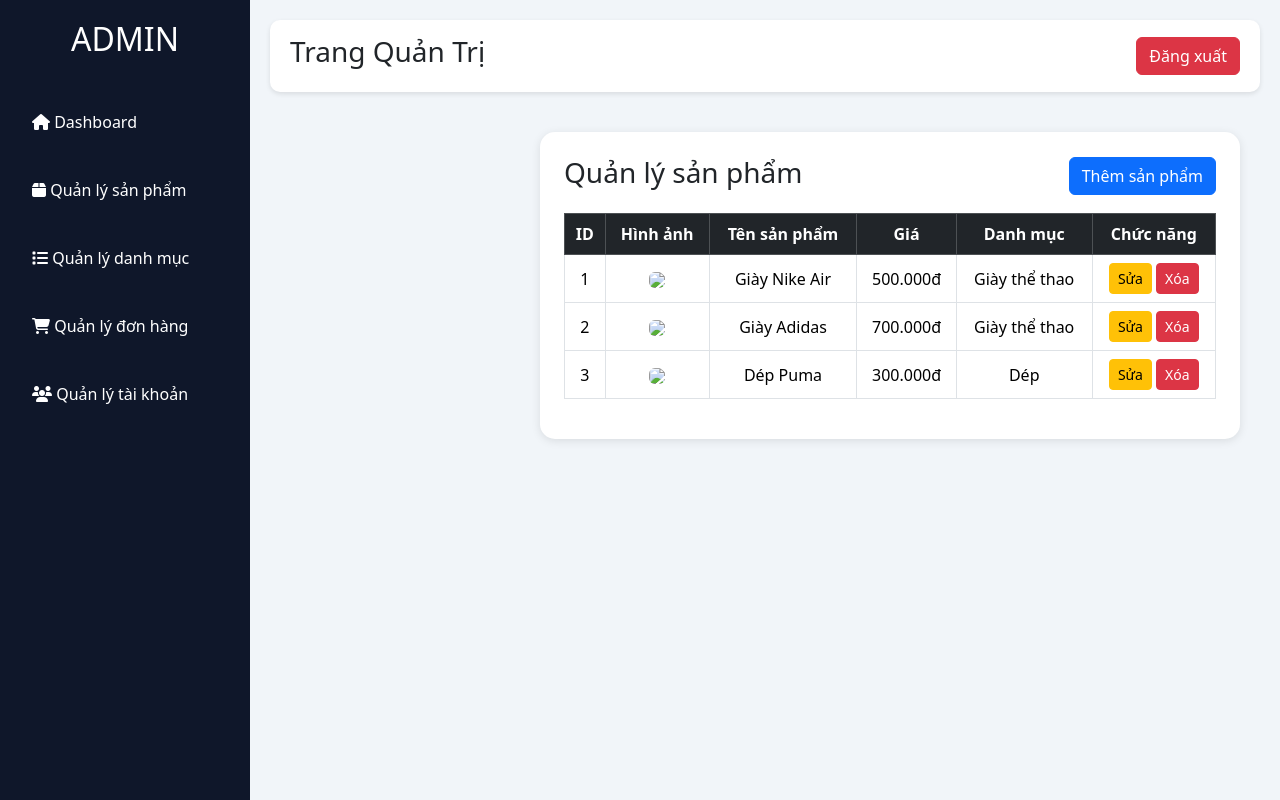
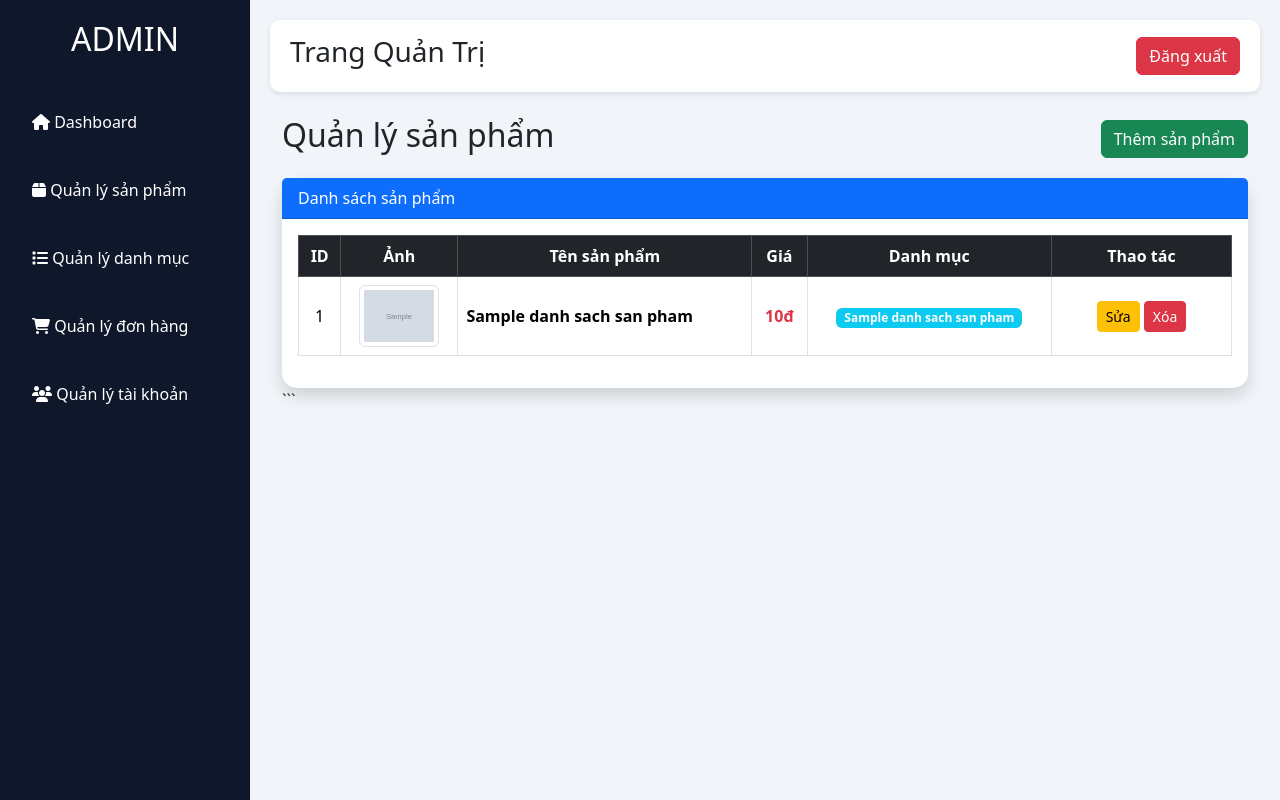
Before and after one commit to htkiet14/PHP1, a PHP site: template admin/views/products/index.php in a window 1280 px wide. Run offline with PHP 8.4, Linux system fonts and the light colour scheme; the template is opened without the code that fills it: most values are stand-ins (such as "Sample title", 1, 10 or a date in 2020); grey boxes marked "Sample" are stand-in pictures; some libraries are stand-ins or nearby versions.

Commit message:
[admin] quản lí sản phẩm và danh mục + kết nối db

````diff
--- a/admin/controllers/CategoryController.php
+++ b/admin/controllers/CategoryController.php
@@ -5,7 +5,10 @@
 
     public function render(){
 
-
+        $db = new Database();
+        $pdo = $db->Connection();
+        $productModel = new Product($pdo);
+        $danhSachDanhMuc = $productModel->getAllCategories();
         require "admin/views/categories/index.php";
 
     }
--- a/admin/views/products/index.php
+++ b/admin/views/products/index.php
@@ -1,133 +1,77 @@
-<div class="main">
+<div class="container mt-4">
 
-    <div class="card p-4">
+<div class="d-flex justify-content-between align-items-center mb-3">
+    <h2>Quản lý sản phẩm</h2>
 
-        <div class="d-flex justify-content-between align-items-center mb-3">
+    <a href="?act=add" class="btn btn-success">
+        Thêm sản phẩm
+    </a>
+</div>
 
-            <h3>Quản lý sản phẩm</h3>
+<div class="card shadow">
 
-            <button class="btn btn-primary">
-                Thêm sản phẩm
-            </button>
+    <div class="card-header bg-primary text-white">
+        Danh sách sản phẩm
+    </div>
 
-        </div>
+    <div class="card-body">
 
-
-        <table class="table table-bordered table-hover text-center align-middle">
+        <table class="table table-bordered table-hover align-middle text-center">
 
             <thead class="table-dark">
+                <tr>
+                    <th>ID</th>
+                    <th>Ảnh</th>
+                    <th>Tên sản phẩm</th>
+                    <th>Giá</th>
+                    <th>Danh mục</th>
+                    <th width="180">Thao tác</th>
+                </tr>
+            </thead>
+
+            <tbody>
+
+            <?php foreach ($danhSachSanPham as $sp): ?>
 
                 <tr>
 
-                    <th>ID</th>
-
-                    <th>Hình ảnh</th>
-
-                    <th>Tên sản phẩm</th>
-
-                    <th>Giá</th>
-
-                    <th>Danh mục</th>
-
-                    <th>Chức năng</th>
-
-                </tr>
-
-            </thead>
-
-
-            <tbody>
-
-                <tr>
-
-                    <td>1</td>
+                    <td><?= $sp['id'] ?></td>
 
                     <td>
-                        <img src="https://via.placeholder.com/80"
-                        class="rounded">
+                        <img src="uploads/<?= $sp['image'] ?>"
+                             width="80"
+                             class="img-thumbnail">
                     </td>
 
-                    <td>Giày Nike Air</td>
+                    <td class="text-start fw-bold">
+                        <?= $sp['name'] ?>
+                    </td>
 
-                    <td>500.000đ</td>
-
-                    <td>Giày thể thao</td>
+                    <td class="text-danger fw-bold">
+                        <?= number_format($sp['price'],0,',','.') ?>đ
+                    </td>
 
                     <td>
+                        <span class="badge bg-info">
+                            <?= $sp['category_name'] ?? $sp['category_id'] ?>
+                        </span>
+                    </td>
 
-                        <button class="btn btn-warning btn-sm">
+                    <td>
+                        <a href="?act=edit&id=<?= $sp['id'] ?>"
+                           class="btn btn-warning btn-sm">
                             Sửa
-                        </button>
+                        </a>
 
-                        <button class="btn btn-danger btn-sm">
+                        <a href="?act=delete&id=<?= $sp['id'] ?>"
+                           class="btn btn-danger btn-sm"
+                           onclick="return confirm('Bạn có chắc muốn xóa?')">
                             Xóa
-                        </button>
-
+                        </a>
                     </td>
 
                 </tr>
-
-
-
-                <tr>
-
-                    <td>2</td>
-
-                    <td>
-                        <img src="https://via.placeholder.com/80"
-                        class="rounded">
-                    </td>
-
-                    <td>Giày Adidas</td>
-
-                    <td>700.000đ</td>
-
-                    <td>Giày thể thao</td>
-
-                    <td>
-
-                        <button class="btn btn-warning btn-sm">
-                            Sửa
-                        </button>
-
-                        <button class="btn btn-danger btn-sm">
-                            Xóa
-                        </button>
-
-                    </td>
-
-                </tr>
-
-
-
-                <tr>
-
-                    <td>3</td>
-
-                    <td>
-                        <img src="https://via.placeholder.com/80"
-                        class="rounded">
-                    </td>
-
-                    <td>Dép Puma</td>
-
-                    <td>300.000đ</td>
-
-                    <td>Dép</td>
-
-                    <td>
-
-                        <button class="btn btn-warning btn-sm">
-                            Sửa
-                        </button>
-
-                        <button class="btn btn-danger btn-sm">
-                            Xóa
-                        </button>
-
-                    </td>
-
-                </tr>
+            <?php endforeach; ?>
 
             </tbody>
 
@@ -136,3 +80,6 @@
     </div>
 
 </div>
+```
+
+</div>
````
Also changed, not shown: Models/Product.php (added, +49 -0 lines), admin/controllers/ProductController.php (+4 -4 lines), admin/views/categories/index.php (+28 -71 lines), config/Database.php (added, +33 -0 lines), index.php (+21 -69 lines).
